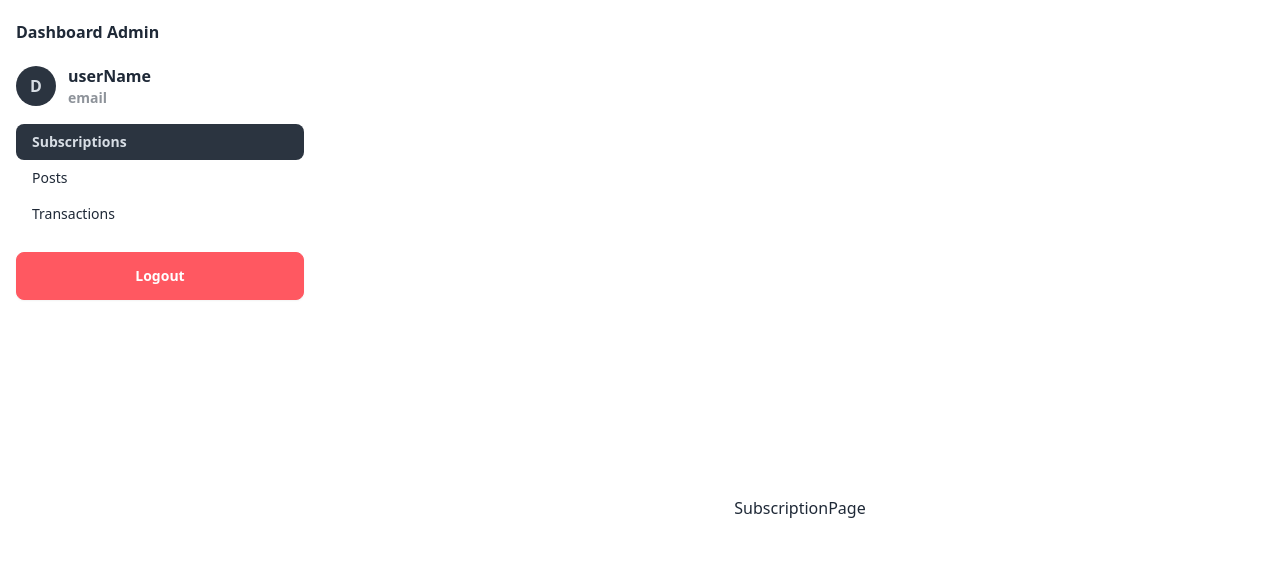
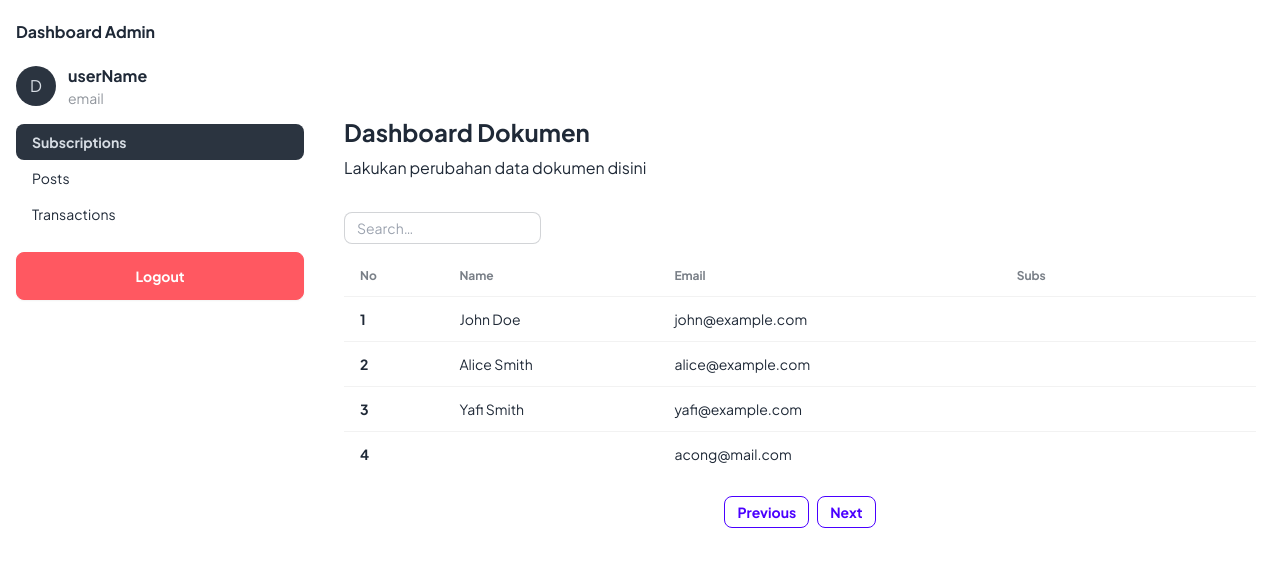
Before and after one commit to yaffalhakim1/medium-but-lite, a Next.js app: page /admin in a window 1280 px wide. Shown: the top 566 px of the page. Built offline with nearby package versions, Linux system fonts and the light colour scheme; data requests are answered from the project's data file.

Commit message:
feat: add login function

```diff
--- a/db.json
+++ b/db.json
@@ -1,18 +1,36 @@
 {
-  "users": [
+  "profile": [
     {
-      "user_id": 1,
+      "id": 1,
       "name": "John Doe",
       "email": "john@example.com",
-      "like": [1, 2],
-      "expired_subs": "2023-01-15"
+      "expired_subs": "2023-01-15",
+      "role": "admin",
+      "password": "admin"
     },
     {
-      "user_id": 2,
+      "id": 2,
       "name": "Alice Smith",
       "email": "alice@example.com",
       "like": [3],
-      "expired_subs": "2022-12-31"
+      "expired_subs": "2022-12-31",
+      "role": "user",
+      "isPremiumUser": "true"
+    },
+    {
+      "id": 3,
+      "name": "Yafi Smith",
+      "email": "yafi@example.com",
+      "like": [3],
+      "expired_subs": "2022-12-31",
+      "role": "user",
+      "isPremiumUser": "false"
+    },
+    {
+      "email": "acong@mail.com",
+      "password": "password",
+      "id": 4,
+      "role": "user"
     }
   ],
   "news": [
@@ -39,7 +57,6 @@
       "like": 75
     }
   ],
-
   "admins": [
     {
       "email": "admin@example.com"
--- /dev/null
+++ b/lib/useUser.ts
@@ -0,0 +1,18 @@
+import { BASE_URL } from "@/config/api";
+import { fetcher } from "@/config/fetcher";
+import { User } from "@/types/user-types";
+import useSWR from "swr";
+
+export const useUsers = () => {
+  const { data, isLoading, error, mutate } = useSWR<User[]>(
+    `${BASE_URL}/profile`,
+    fetcher
+  );
+
+  return {
+    users: data,
+    usersLoading: isLoading,
+    usersError: error,
+    usersMutate: mutate,
+  };
+};
--- /dev/null
+++ b/lib/utils/token.ts
@@ -0,0 +1,7 @@
+const rand = function () {
+  return Math.random().toString(36);
+};
+
+export const token = function () {
+  return rand() + rand();
+};
--- a/pages/_app.tsx
+++ b/pages/_app.tsx
@@ -1,6 +1,17 @@
-import '@/styles/globals.css'
-import type { AppProps } from 'next/app'
+import "../styles/globals.css";
+import type { AppProps } from "next/app";
+import { Plus_Jakarta_Sans } from "next/font/google";
+import { Toaster } from "sonner";
+
+const plusJakartaSans = Plus_Jakarta_Sans({
+  weight: ["400", "700"],
+  subsets: ["latin"],
+});
 
 export default function App({ Component, pageProps }: AppProps) {
-  return <Component {...pageProps} />
+  return (
+    <main className={plusJakartaSans.className}>
+      <Component {...pageProps} /> <Toaster richColors closeButton />
+    </main>
+  );
 }
--- a/pages/admin/index.tsx
+++ b/pages/admin/index.tsx
@@ -15,7 +15,7 @@ export default function DashboardAdmin() {
     setSelectedItem(item);
   };
 
-  async function logoutHandler() {}
+  async function handleLogout() {}
 
   return (
     <>
@@ -23,7 +23,7 @@ export default function DashboardAdmin() {
         <title>Dashboard Admin</title>
         <link rel="icon" href="/favicon.ico" />
       </Head>
-      <div className=" font-semibold ml-4 mt-5 mr-4">
+      <div className="  ml-4 mt-5 mr-4">
         <div className="flex  items-center">
           <label
             htmlFor="my-drawer-2"
@@ -32,7 +32,9 @@ export default function DashboardAdmin() {
             Menu
           </label>
           <div>
-            <h1 className="hidden md:flex mb-5 ">Dashboard Admin</h1>
+            <h1 className="hidden md:flex mb-5 font-semibold">
+              Dashboard Admin
+            </h1>
             <div className="flex items-center space-x-3 mr-4 md:mr-0">
               <div className="avatar placeholder">
                 <div className="bg-neutral text-neutral-content rounded-full w-10">
@@ -93,7 +95,7 @@ export default function DashboardAdmin() {
             <li className="">
               <a
                 className="btn btn-error text-white mt-5 py-3 capitalize"
-                onClick={logoutHandler}
+                onClick={handleLogout}
               >
                 {loading ? (
                   <div className="flex flex-row items-center capitalize">
--- a/pages/admin/subscription.tsx
+++ b/pages/admin/subscription.tsx
@@ -1,7 +1,173 @@
-import React from "react";
+import { useUsers } from "@/lib/useUser";
+import { User } from "@/types/user-types";
+import axios, { AxiosError } from "axios";
+import React, { useEffect, useRef, useState } from "react";
 
-const SubscriptionPage = () => {
-  return <div>SubscriptionPage</div>;
-};
+import useSWR, { mutate } from "swr";
 
-export default SubscriptionPage;
+interface Item {
+  id: number;
+  name: string;
+}
+
+export default function SubscriptionPage() {
+  const [searchTerm, setSearchTerm] = useState("");
+  const [filteredItems, setFilteredItems] = useState<any>([]);
+  const [items, setItems] = useState<Item[]>([]);
+  const [loading, setLoading] = useState(false);
+
+  const { users, usersLoading, usersError } = useUsers();
+
+  let index = 1;
+  const [page, setPage] = useState(1);
+
+  const handleNextPage = () => {
+    // Increment the page number and fetch the next page of data
+    setPage((prevPage) => prevPage + 1);
+  };
+
+  const handlePrevPage = () => {
+    // Decrement the page number and fetch the previous page of data
+    setPage((prevPage) => prevPage - 1);
+  };
+
+  // const pageNumbers = Array.from({ length: users.last_page }, (_, i) => i + 1);
+
+  // const handleDelete = async (id: any) => {
+  //   const token = Cookie.get("token") as string;
+  //   setLoading(true);
+  //   try {
+  //     await axios.post(
+  //       `https://spda.17management.my.id/api/documents/delete/${id}`,
+  //       {},
+  //       {
+  //         headers: {
+  //           Authorization: `Bearer ${token}`,
+  //         },
+  //       }
+  //     );
+  //     mutate(data);
+  //     setLoading(false);
+  //     toast.success("Menunggu Persetujuan");
+  //   } catch (error) {
+  //     setLoading(false);
+  //     toast.error("Dokumen gagal dihapus");
+  //     console.error(error);
+  //   }
+  // };
+
+  function handleSearch() {
+    const filteredItems = items.filter((item: { name: string }) =>
+      item.name.toLowerCase().includes(searchTerm.toLowerCase())
+    );
+    setFilteredItems(filteredItems);
+  }
+
+  return (
+    <>
+      <div className="container px-6  pt-2 pb-6 h-full">
+        <p className="text-2xl font-semibold mb-2">Dashboard Dokumen</p>
+        <p className="text-md font-normal mb-8">
+          Lakukan perubahan data dokumen disini
+        </p>
+        <div className="md:flex md:justify-between">
+          {/* <AddDocument onSuccess={mutate} /> */}
+          <div className="form-control">
+            <div className="input-group input-group-sm mb-3">
+              <input
+                type="text"
+                placeholder="Search…"
+                className="input input-bordered  input-sm w-full max-w-xs"
+                value={searchTerm}
+                onChange={(event) => setSearchTerm(event.target.value)}
+              />
+            </div>
+          </div>
+        </div>
+        <div className="flex flex-col h-full w-full">
+          <div className="overflow-x-auto">
+            <table className="table table-compact lg:10/12 w-full whitespace-normal">
+              <thead>
+                <tr className="[&_th]:font-semibold [&_th]:capitalize">
+                  <th>No</th>
+                  <th>Name</th>
+                  <th>Email</th>
+                  <th>Subs</th>
+
+                  <th></th>
+                  <th></th>
+                </tr>
+              </thead>
+              <tbody>
+                {users?.map((item: User) => (
+                  <tr key={item.id}>
+                    <th>{index++}</th>
+                    <td>{item.name}</td>
+                    <td>{item.email}</td>
+                    {/* <td>{item.expired_subs.getDa}</td> */}
+                    {/* <td>{item.table}</td> */}
+                    {/* <td>{item.tag.join(", ")} </td> */}
+
+                    <td>
+                      {/* <EditDocs
+                        datas={{
+                          name: item.name,
+                          device_id: item.device_id,
+                          uuid: item.uuid,
+                          tag: item.tag,
+                          code: item.code,
+                          // uuid: item.uuid,
+                          id: item.id,
+                        }}
+                        onSuccess={() => mutate()}
+                      />
+
+                      <DeleteDocs
+                        id={item.id}
+                        onSuccess={() => mutate()}
+                        onClick={() => handleDelete(item.id)}
+                      /> */}
+                    </td>
+                  </tr>
+                ))}
+              </tbody>
+            </table>
+          </div>
+          <div className="flex space-x-1 mt-5 mx-auto">
+            {page >= 1 && (
+              <button
+                className="btn btn-primary btn-outline btn-sm capitalize"
+                onClick={handlePrevPage}
+              >
+                Previous
+              </button>
+            )}
+            <div className=" mx-auto items-center justify-center ">
+              <div className="btn-group">
+                {/* {pageNumbers.map((pageNumber) => (
+                  <button
+                    key={pageNumber}
+                    onClick={() => setPage(pageNumber)}
+                    disabled={pageNumber === page}
+                    className={`btn btn-outline btn-primary btn-sm ${
+                      pageNumber === page ? "btn-active" : ""
+                    }`}
+                  >
+                    {pageNumber}
+                  </button>
+                ))} */}
+              </div>
+            </div>
+
+            <button
+              onClick={handleNextPage}
+              className="btn btn-primary btn-outline btn-sm capitalize"
+            >
+              Next
+            </button>
+          </div>
+        </div>
+      </div>
+    </>
+  );
+}
--- a/pages/auth/login.tsx
+++ b/pages/auth/login.tsx
@@ -1,13 +1,17 @@
 /* eslint-disable @next/next/no-img-element */
+import axios from "axios";
 import Head from "next/head";
-import TailSpin from "react-loader-spinner";
 import { useRouter } from "next/router";
 import React, { ChangeEvent, SyntheticEvent, useState } from "react";
+import Cookie from "js-cookie";
+import { toast } from "sonner";
+import { BASE_URL } from "@/config/api";
+import { token } from "@/lib/utils/token";
 
 const LoginPage = () => {
   const router = useRouter();
   const [loading, setLoading] = useState(false);
-  const [field, setField] = useState({ username: "", password: "" });
+  const [field, setField] = useState({ email: "", password: "" });
 
   function fieldHandler(e: ChangeEvent<HTMLInputElement>) {
     setField({
@@ -18,8 +22,38 @@ const LoginPage = () => {
 
   async function handleLogin(e: SyntheticEvent) {
     e.preventDefault();
+    try {
+      const response = await axios.get(
+        `${BASE_URL}/profile?email=${field.email}&password=${field.password}`,
+        {
+          headers: {
+            "Content-Type": "application/json",
+          },
+        }
+      );
+      setLoading(false);
 
-    return router.push("/admin");
+      if (response.data[0].role === "user") {
+        Cookie.set("token", token());
+        return router.push("/news");
+      } else if (response.data[0].role === "admin") {
+        Cookie.set("token", token());
+        return router.push("/admin");
+      }
+
+      toast.success("Login berhasil");
+
+      return router.push("/admin");
+    } catch (error: any) {
+      if (error.response.status === 500) {
+        toast.error("Register gagal, silakan coba lagi");
+      } else if (error.response.status === 401) {
+        toast.error("Anda belum terdaftar");
+      } else if (error.response.status === 400) {
+        toast.error("email atau password salah");
+      }
+      setLoading(false);
+    }
   }
 
   return (
@@ -41,13 +75,13 @@ const LoginPage = () => {
                 </p>
                 <div className="mb-6">
                   <div className="text-lg font-bold text-gray-700 tracking-wide">
-                    Username
+                    email
                   </div>
                   <input
                     type="text"
                     className="w-full text-sm py-2 border-b border-gray-300 focus:outline-none focus:border-indigo-500"
-                    placeholder="Username"
-                    name="username"
+                    placeholder="email"
+                    name="email"
                     onChange={fieldHandler}
                     required
                   />
--- a/pages/news/[id].tsx
+++ b/pages/news/[id].tsx
@@ -12,12 +12,6 @@ interface NewsProps {
 }
 
 const NewsDetailPage = ({ news }: NewsProps) => {
-  //   const router = useRouter();
-
-  //   const { id } = router.query;
-  //   const { newsDetail, newsDetailError, newsDetailLoading, newsDetailMutate } =
-  //     useNewsDetail(id?.toString()!);
-
   return (
     <>
       <div>
--- /dev/null
+++ b/routes/route.ts
@@ -0,0 +1,3 @@
+export const protectedRoutes = ["/admin"];
+export const authRoutes = ["/auth/login"];
+export const publicRoutes = ["/news", "/"];
--- /dev/null
+++ b/types/user-types.ts
@@ -0,0 +1,9 @@
+export interface User {
+  id: number;
+  name: string;
+  email: string;
+  like: number[];
+  expired_subs: Date;
+  token: string;
+  role: string;
+}
```
Also changed, not shown: middleware.ts (added, +29 -0 lines), package.json (+5 -2 lines), 1 other file (tests, documents, lock files or other folders).
